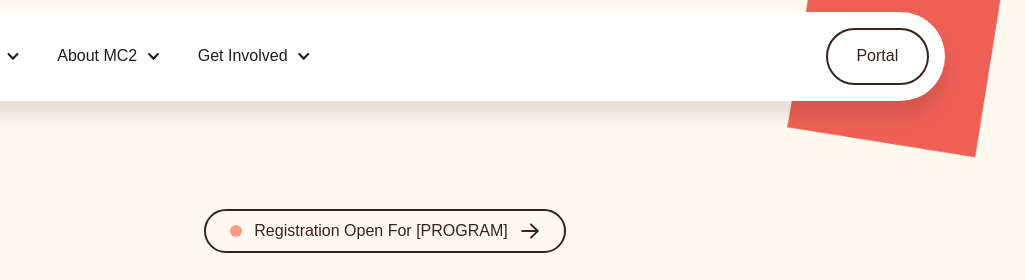
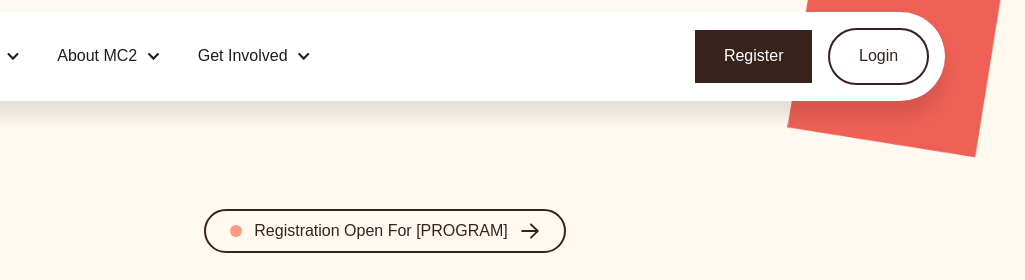
Before and after one commit to mathcirclesofchicago/mathcirclesofchicago.github.io, a plain HTML site: page index.html in a window 1280 px wide. Shown: the top 280 px of the page, 255-1280 px from the left. Drawn offline with Linux system fonts and the light colour scheme; animation ran at ten frames a second; a web font is replaced by a local one.

Commit message:
add login customization code

```diff
--- a/index.html
+++ b/index.html
@@ -58,10 +58,17 @@
                     </div>
                 </div>
 		<div class="nav_button_wrapper">
+		  <a data-wf--button--size="medium" href="https://portal.mathcirclesofchicago.dev/en/create_account" class="button_wrap w-variant-49481411-c817-c2a5-441b-cc4f97e30030 w-inline-block">
+		    <div data-wf--button-style--style="primary" class="button_content">
+                      <div data-wf--button-layout--layout="normal" class="button_layout">
+			<div class="button_text">Register</div>
+                      </div>
+		    </div>
+		  </a>
 		  <a data-wf--button--size="medium" href="https://portal.mathcirclesofchicago.dev/en/login" class="button_wrap w-variant-49481411-c817-c2a5-441b-cc4f97e30030 w-inline-block">
 		    <div data-wf--button-style--style="secondary" class="button_content w-variant-669803b7-e491-8b17-e828-2ff8d6af40df">
                       <div data-wf--button-layout--layout="normal" class="button_layout">
-                                <div class="button_text">Portal</div>
+			<div class="button_text">Login</div>
                       </div>
 		    </div>
 		  </a>
@@ -694,6 +701,15 @@
           });
         })();
     </script>
+
+
+    <script>
+      if (document.cookie.includes('logged_in=true')) {
+	  let login_button = document.querySelector("a[href='https://portal.mathcirclesofchicago.dev/en/login']");
+	  login_button.querySelector('.button-text').text = 'Portal';
+	  document.querySelector("a[href='https://portal.mathcirclesofchicago.dev/en/create_account']").style = "display: none";
+      }
+    </script>
 </body>
 
 </html>
```
Lines whose indentation alone changed are shown as unchanged.
